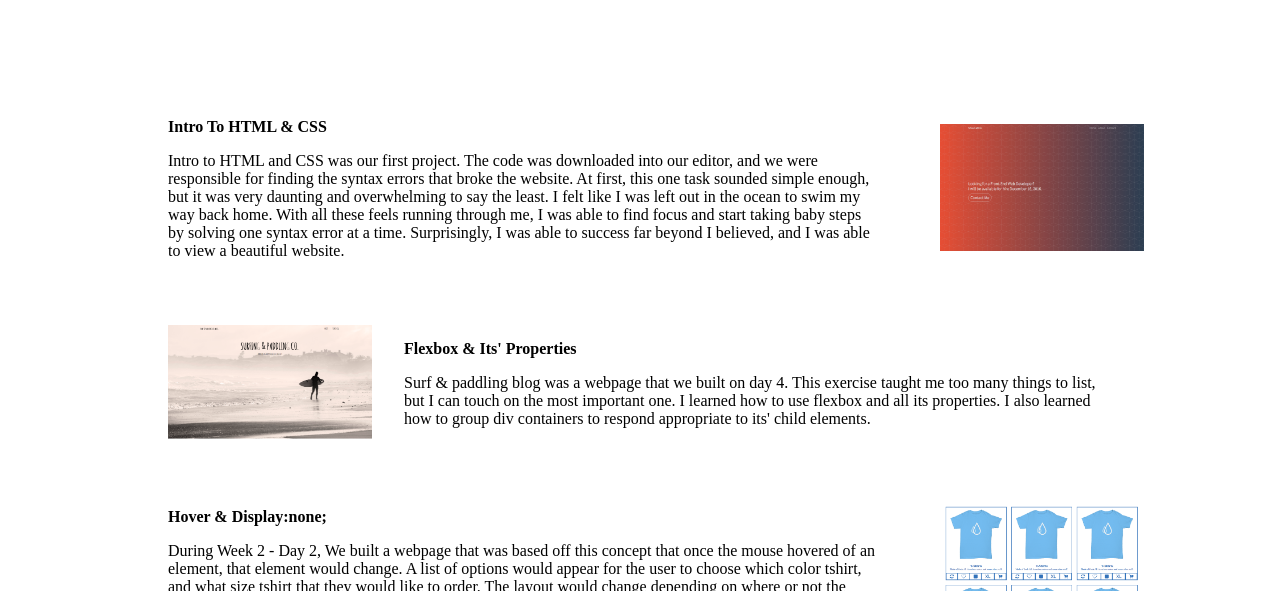
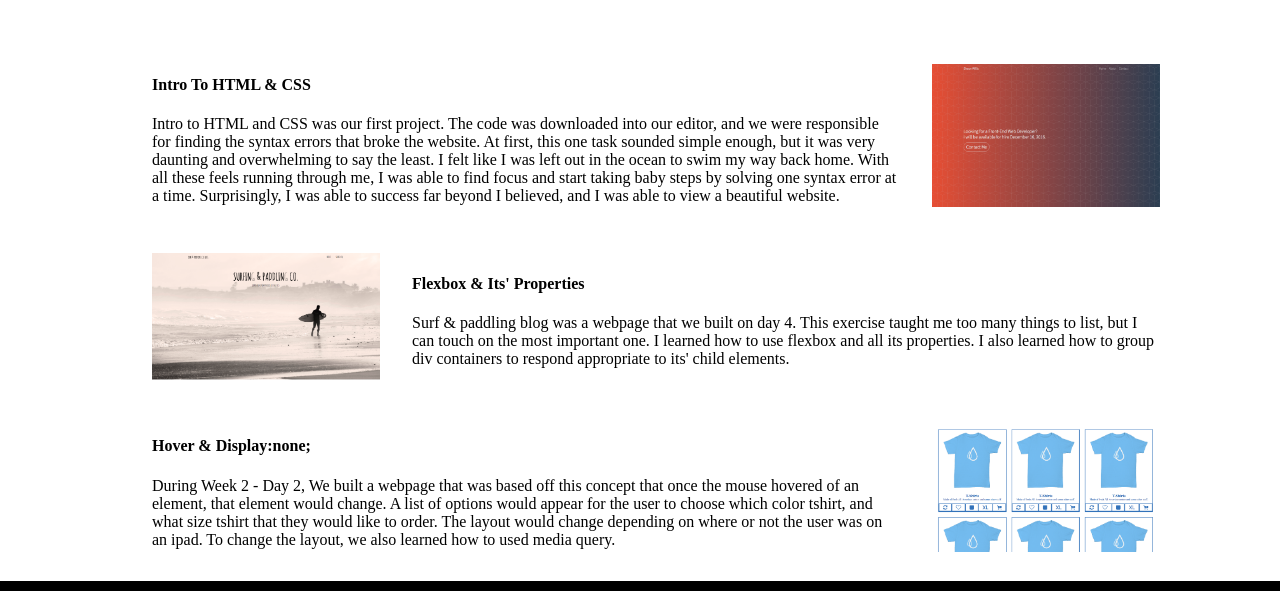
Before and after one commit to ShaunWMusic/07-portofolio-site, a website: page public/index.html in a window 1280 px wide. Shown: the part 439-1030 px from the top of the page. Drawn offline with nearby package versions, Linux system fonts and the light colour scheme; files that its build step writes are made by us from their sources.

Commit message:
Fix container

```diff
--- a/public/index.html
+++ b/public/index.html
@@ -28,8 +28,8 @@
     <h3 class="hero-title__project">My Project</h3>
   </section>
   <section class="body-content">
+    <div class="grid-container">
     <div class="grid">
-      <div class="grid-container">
         <div class="grid-item">
           <div class="body-content__title">
             <h4 class="body-content__title">Intro To HTML & CSS</h4>
--- a/styles/components/blog.scss
+++ b/styles/components/blog.scss
@@ -9,7 +9,7 @@
   flex-wrap: wrap;
   justify-content: center;
   min-width: 20rem;
-  margin: 1rem;
+  margin: -1rem;
 }
 
 .grid-container__blog {
--- a/styles/components/body-content.scss
+++ b/styles/components/body-content.scss
@@ -1,6 +1,6 @@
 .body-content {
   padding: $gutter;
-  text-align: left;
+  // text-align: left;
 }
 
 .grid-container {
@@ -32,6 +32,7 @@
 
 
 .body-content__title {
+  padding: 0 0 0 1rem;
   flex-grow: 1;
   @media(min-width: 480px) and (max-width: 779px) {
   flex-basis: calc(50% - #{$gutter});
@@ -40,7 +41,6 @@
   flex-basis: calc(75% - #{$gutter});
 }
   min-width: 20rem;
-  margin: $gutter;
   align-items: center;
 }
 
```
